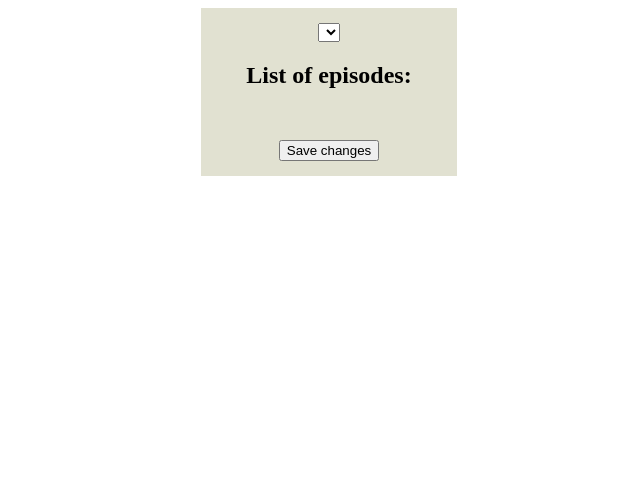
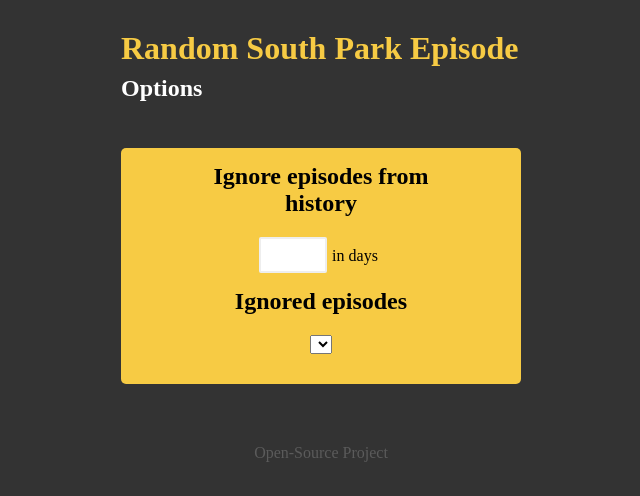
Before and after one commit to TropicalTony/random-south-park-episode, a browser extension: page src/ui/options.html in a window 1280 px wide. Shown: the whole page, without its empty margins (319-959 px from the left). Drawn offline with Linux system fonts and the light colour scheme.

Commit message:
Check chrome variable before using it  and start designing options page

```diff
--- a/src/ui/options.css
+++ b/src/ui/options.css
@@ -1,43 +1,81 @@
-body{
-	width:100%;
-
+body {
+    background: #333333;
 }
-.bodyLayout{
-	background-color: rgb(225, 225, 209);
-	width:20%;
-
-
+header {
+    width: 400px;
+    margin: 0 auto;
+    margin-top: 30px;
+    margin-bottom: 60px;
 }
-.mainHeading, .output{
-	text-align: center;
+h1 {
+    color: #F7CB44;
+    font-size: 32px;
 }
-.output{
-	color:red;
+header h2 {
+    margin: 0;
+    line-height: 0;
+    font-size: 24px;
+    color: #fff;
 }
-
-.bodyContainer{
-	display:block;
-	width:100%;
+select {
+    margin-bottom: 20px;
 }
-
-.seasonContainer{
-	padding-top:15px;
-
+.bodyLayout {
+    background-color: #F7CB44;
+    border-radius: 5px;
+    width: 400px;
+    margin-bottom: 60px;
 }
-#seasonList, .buttonContainer, #saveButton, .bodyLayout, .output{
-	display:block;
-	margin-left: auto;
-	margin-right: auto;
+.mainHeading {
+    text-align: center;
+    width: 250px;
+    margin: 0 auto;
+    margin-bottom: 20px;
 }
-.buttonContainer{
-	padding-top:15px;
-	padding-bottom: 15px;
-
+.bodyContainer {
+    overflow: hidden;
+    display: block;
+    width: 100%;
 }
-#episodeList{
-	margin-left:30px;
+.seasonContainer {
+    padding-top: 15px;
 }
-label{
-	margin-left:5px;
-	margin-right:5px;
+.seasonContainer:first-child {
+    text-align: center;
 }
+#seasonList, .buttonContainer, #saveButton, .bodyLayout, .output {
+    display: block;
+    margin-left: auto;
+    margin-right: auto;
+}
+.buttonContainer {
+    padding-top: 15px;
+    padding-bottom: 15px;
+}
+#episodeList {
+    margin: 0 30px 30px 30px;
+}
+label {
+    margin-left: 5px;
+    margin-right: 5px;
+}
+input[type=number] {
+    width: 60px;
+    height: 30px;
+    font-size: 18px;
+    text-align: center;
+    border: 2px solid #eee;
+    border-radius: 2px;
+}
+footer {
+    text-align: center;
+    margin-bottom: 20px;
+}
+footer a {
+    color: #5B5B5B;
+    text-decoration: none;
+    transition: .5s;
+}
+footer a:hover {
+    color: #F7CB44;
+}
--- a/src/ui/options.html
+++ b/src/ui/options.html
@@ -5,23 +5,32 @@
 </head>
 
 <body>
+    <header>
+        <h1>Random South Park Episode</h1>
+        <h2>Options</h2>
+    </header>
+
     <div class="bodyLayout">
         <div class="bodyContainer">
+            <div class="seasonContainer">
+                <h2 class="mainHeading">Ignore episodes from history</h2>
+                <input id="historyLimit" type="number"><label>in days</label>
+            </div>
 
             <div class="seasonContainer">
+                <h2 class="mainHeading">Ignored episodes</h2>
+
                 <select id="seasonList">
                 </select>
-                <h2 class="mainHeading">List of episodes:</h2>
             </div>
-            <div id="episodeList">
-            </div>
-            <div class="buttonContainer">
-                <p class="output"></p>
-                <button id="saveButton">Save changes</button>
-            </div>
-
+            <div id="episodeList"></div>
         </div>
     </div>
+
+    <footer>
+        <a href="https://github.com/syyfilis/randomSPepisode" target="_blank">Open-Source Project</a>
+    </footer>
+
     <script type="text/javascript" src="options.js"></script>
 </body>
 </html>
--- a/src/ui/options.js
+++ b/src/ui/options.js
@@ -1,4 +1,11 @@
 (function () {
+
+    document.getElementById('seasonList').onchange = function () {
+        document.getElementById('episodeList').innerHTML = '';
+        buildEpisodeList(document.getElementById('seasonList').value);
+    };
+
+    document.getElementById('historyLimit').addEventListener('blur', save);
 
     function buildSeasonList(season) {
         var div = document.getElementById('seasonList');
@@ -13,8 +20,6 @@
     }
 
     function buildEpisodeList(season) {
-        document.getElementsByClassName('output')[0].innerHTML = '';
-
         var div = document.getElementById('episodeList');
 
         var currentSeason = get('unwatchedEpisodes')[season - 1];
@@ -24,6 +29,9 @@
             var checkbox = document.createElement('input');
             checkbox.type = 'checkbox';
             checkbox.value = 'Episode' + (i + 1).toString();
+            checkbox.onclick = function () {
+                save()
+            };
             checkbox.id = i + 1;
 
             if (currentSeason.indexOf(i + 1) === -1) {
@@ -35,35 +43,26 @@
 
             var label = document.createElement('label');
             label.htmlFor = 'Episode' + (i + 1).toString();
-            label.appendChild(document.createTextNode(episodeNames[i]));
+            label.appendChild(document.createTextNode(i + 1 + '. ' + episodeNames[i].replace(/['"]+/g, '')));
 
             div.appendChild(label);
             div.appendChild(document.createElement('br'));
         }
     }
 
-    buildSeasonList();
-
-    document.getElementById('seasonList').onchange = function () {
-        document.getElementById('episodeList').innerHTML = '';
-        buildEpisodeList(document.getElementById('seasonList').value);
-    };
-
-    document.getElementById('saveButton').onclick = function () {
+    function save() {
         var selectedSeason = document.getElementById('seasonList').value;
         var newEpisodes = [];
 
-        for (i = 0; i < get('seasonLengths')[selectedSeason - 1]; i++) {
-            if (!document.getElementById((i + 1).toString()).checked) {
+        for (i = 0; i < get('seasonLengths')[selectedSeason - 1]; i++)
+            if (!document.getElementById((i + 1).toString()).checked)
                 newEpisodes.push(i + 1);
-            }
-        }
+
         var unwatchedEpisodes = get('unwatchedEpisodes');
         unwatchedEpisodes[selectedSeason - 1] = newEpisodes;
 
         set('unwatchedEpisodes', unwatchedEpisodes);
-        document.getElementsByClassName('output')[0].innerHTML = 'Season ' + selectedSeason.toString() + ' successfully saved.';
-    };
+    }
 
     function set(key, data) {
         localStorage.setItem('randomSpEpisodeExt.' + key, JSON.stringify(data));
@@ -72,4 +71,6 @@
     function get(key) {
         return JSON.parse(localStorage.getItem('randomSpEpisodeExt.' + key));
     }
+
+    buildSeasonList();
 })();
```
Also changed, not shown: src/js/Extension.js (+8 -2 lines).
